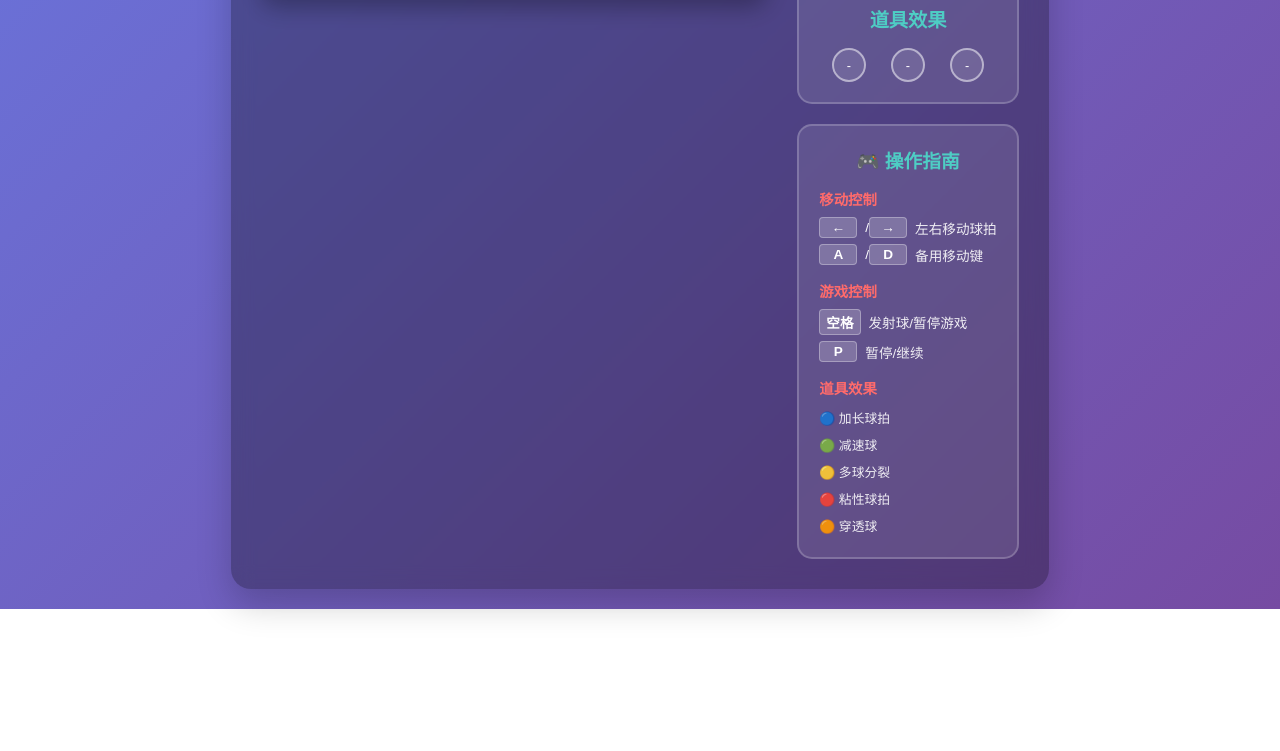
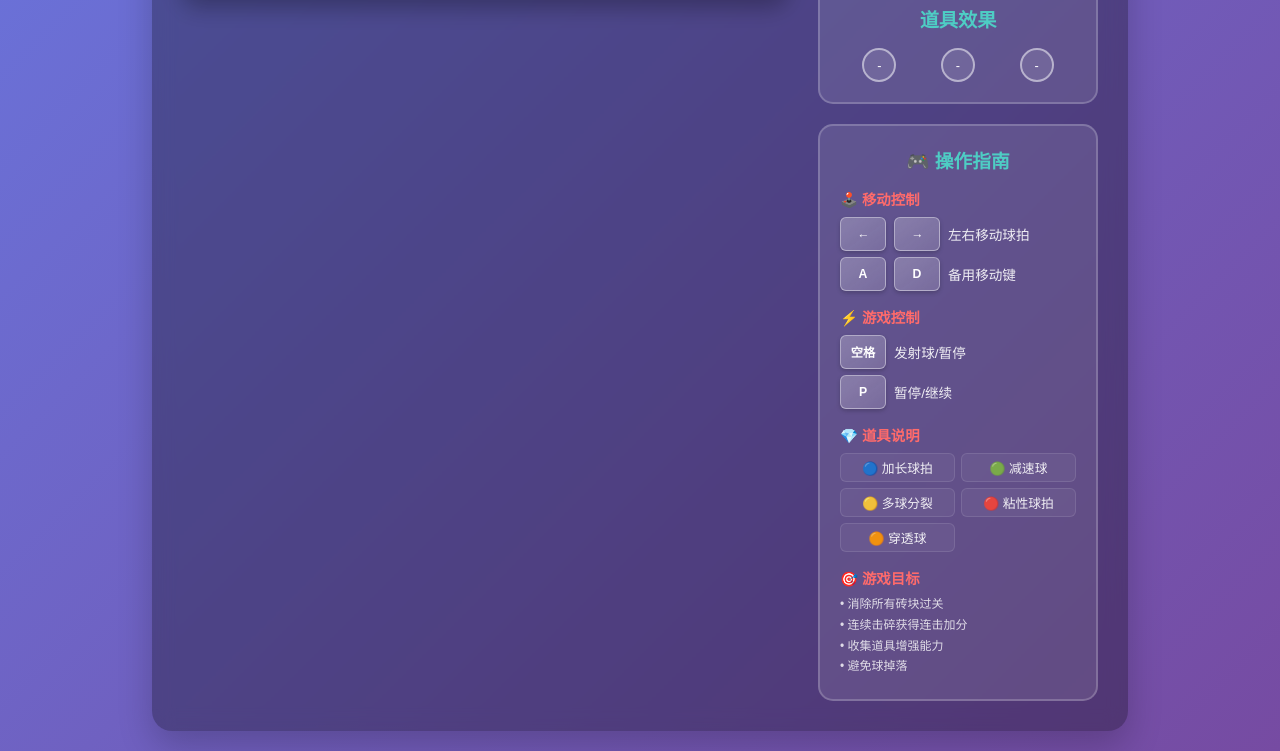
Before and after one commit to zhiweilu/game, a plain HTML site: page games/breakout.html in a window 1280 px wide. Shown: the part 746-1497 px from the top of the page. Before the commit the page ends 1355 px from the top, so only its background shows below. Drawn offline with Linux system fonts and the light colour scheme.

Commit message:
加宽游戏界面并优化右侧操作说明布局
- 将游戏画布宽度从500px增加到600px
- 调整右侧面板宽度从200px增加到280-320px
- 更新游戏常量：球拍宽度120px，砖块宽度60px，调整砖块偏移
- 重新设计右侧操作说明界面，添加图标和分组
- 改进键位按钮样式，采用渐变背景和阴影效果
- 添加道具网格布局和游戏目标提示
- 优化整体视觉体验和信息展示

```diff
--- a/games/breakout.html
+++ b/games/breakout.html
@@ -51,7 +51,8 @@
             display: flex;
             flex-direction: column;
             gap: 20px;
-            min-width: 200px;
+            min-width: 280px;
+            max-width: 320px;
         }
 
         .info-box {
@@ -156,16 +157,21 @@
             font-size: 0.85em;
         }
         .key {
-            background: rgba(255,255,255,0.2);
-            border: 1px solid rgba(255,255,255,0.3);
-            border-radius: 4px;
-            padding: 2px 6px;
+            background: linear-gradient(145deg, rgba(255,255,255,0.25), rgba(255,255,255,0.15));
+            border: 1px solid rgba(255,255,255,0.4);
+            border-radius: 6px;
+            padding: 4px 8px;
             margin-right: 8px;
             font-weight: bold;
             color: #fff;
-            min-width: 24px;
+            min-width: 28px;
+            height: 24px;
             text-align: center;
-            display: inline-block;
+            display: inline-flex;
+            align-items: center;
+            justify-content: center;
+            box-shadow: 0 2px 4px rgba(0,0,0,0.2);
+            font-size: 0.9em;
         }
         .action {
             color: rgba(255,255,255,0.9);
@@ -175,10 +181,27 @@
             flex-direction: column;
             gap: 4px;
         }
+        .power-up-grid {
+            display: grid;
+            grid-template-columns: 1fr 1fr;
+            gap: 6px;
+        }
         .power-up-item {
             font-size: 0.8em;
             color: rgba(255,255,255,0.9);
-            padding: 2px 0;
+            padding: 4px 8px;
+            background: rgba(255,255,255,0.05);
+            border-radius: 6px;
+            text-align: center;
+            border: 1px solid rgba(255,255,255,0.1);
+        }
+        .game-tips {
+            font-size: 0.75em;
+            color: rgba(255,255,255,0.8);
+            line-height: 1.4;
+        }
+        .game-tips div {
+            margin-bottom: 4px;
         }
 
         .game-over {
@@ -316,7 +339,7 @@
     <div class="game-container">
         <div class="game-board">
             <h1 class="game-title">🎯 打砖块</h1>
-            <canvas id="gameCanvas" width="500" height="600"></canvas>
+            <canvas id="gameCanvas" width="600" height="600"></canvas>
             <div class="combo-indicator" id="comboIndicator"></div>
             <div class="power-up-indicator" id="powerUpIndicator"></div>
             <div class="game-over" id="gameOver">
@@ -371,21 +394,21 @@
             <div class="controls">
                 <h3>🎮 操作指南</h3>
                 <div class="control-group">
-                    <div class="control-title">移动控制</div>
+                    <div class="control-title">🕹️ 移动控制</div>
                     <div class="control-item">
-                        <span class="key">←</span> / <span class="key">→</span>
+                        <span class="key">←</span> <span class="key">→</span>
                         <span class="action">左右移动球拍</span>
                     </div>
                     <div class="control-item">
-                        <span class="key">A</span> / <span class="key">D</span>
+                        <span class="key">A</span> <span class="key">D</span>
                         <span class="action">备用移动键</span>
                     </div>
                 </div>
                 <div class="control-group">
-                    <div class="control-title">游戏控制</div>
+                    <div class="control-title">⚡ 游戏控制</div>
                     <div class="control-item">
                         <span class="key">空格</span>
-                        <span class="action">发射球/暂停游戏</span>
+                        <span class="action">发射球/暂停</span>
                     </div>
                     <div class="control-item">
                         <span class="key">P</span>
@@ -393,13 +416,22 @@
                     </div>
                 </div>
                 <div class="control-group">
-                    <div class="control-title">道具效果</div>
-                    <div class="power-up-list">
+                    <div class="control-title">💎 道具说明</div>
+                    <div class="power-up-grid">
                         <div class="power-up-item">🔵 加长球拍</div>
                         <div class="power-up-item">🟢 减速球</div>
                         <div class="power-up-item">🟡 多球分裂</div>
                         <div class="power-up-item">🔴 粘性球拍</div>
                         <div class="power-up-item">🟠 穿透球</div>
+                    </div>
+                </div>
+                <div class="control-group">
+                    <div class="control-title">🎯 游戏目标</div>
+                    <div class="game-tips">
+                        <div>• 消除所有砖块过关</div>
+                        <div>• 连续击碎获得连击加分</div>
+                        <div>• 收集道具增强能力</div>
+                        <div>• 避免球掉落</div>
                     </div>
                 </div>
             </div>
@@ -411,14 +443,14 @@
         const ctx = canvas.getContext('2d');
 
         // 游戏常量
-        const PADDLE_WIDTH = 100;
+        const PADDLE_WIDTH = 120;
         const PADDLE_HEIGHT = 15;
         const BALL_RADIUS = 8;
-        const BRICK_WIDTH = 50;
+        const BRICK_WIDTH = 60;
         const BRICK_HEIGHT = 20;
         const BRICK_PADDING = 2;
         const BRICK_OFFSET_TOP = 60;
-        const BRICK_OFFSET_LEFT = 35;
+        const BRICK_OFFSET_LEFT = 60;
 
         // 游戏状态
         let paddle = null;
```
